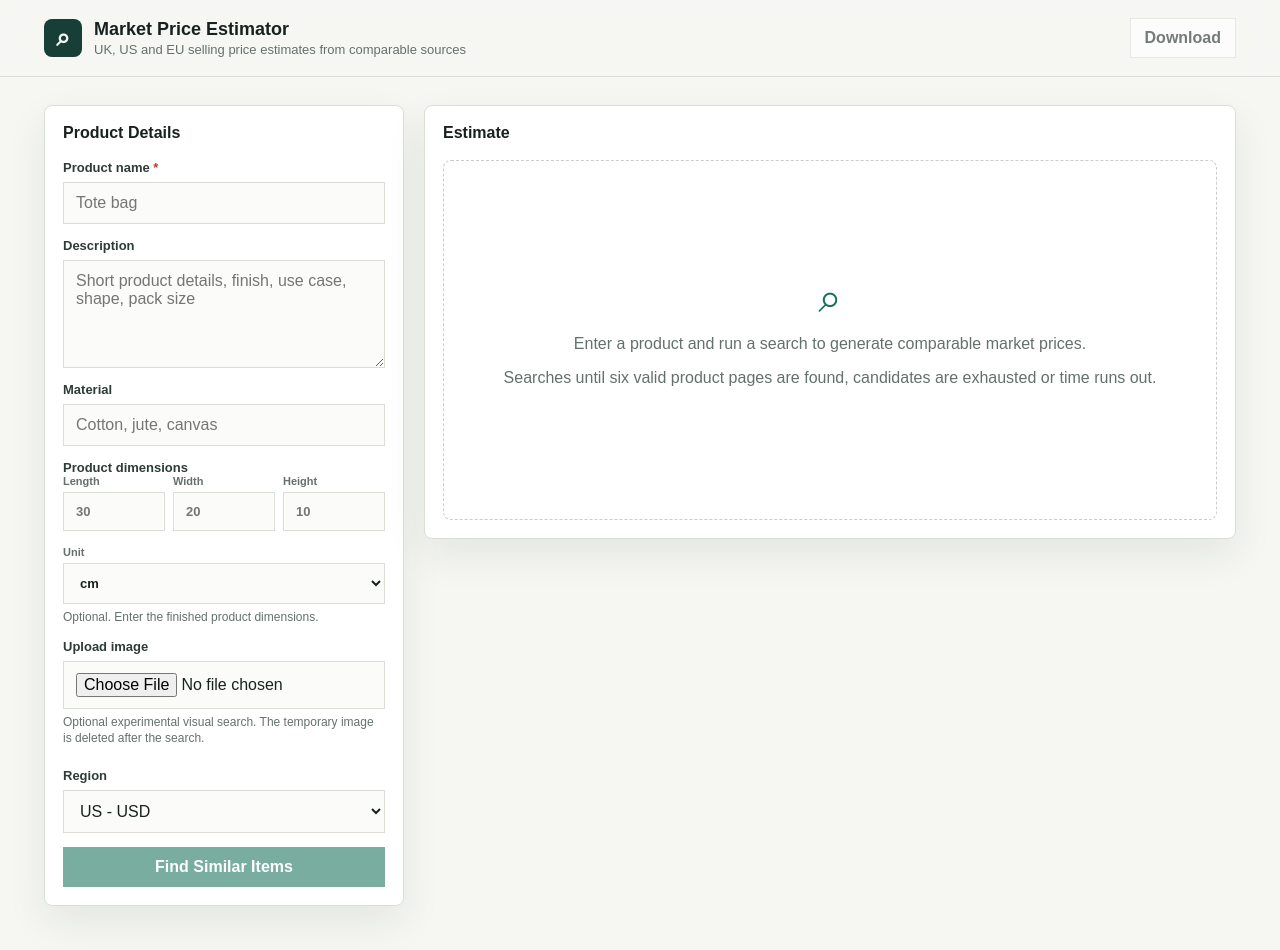
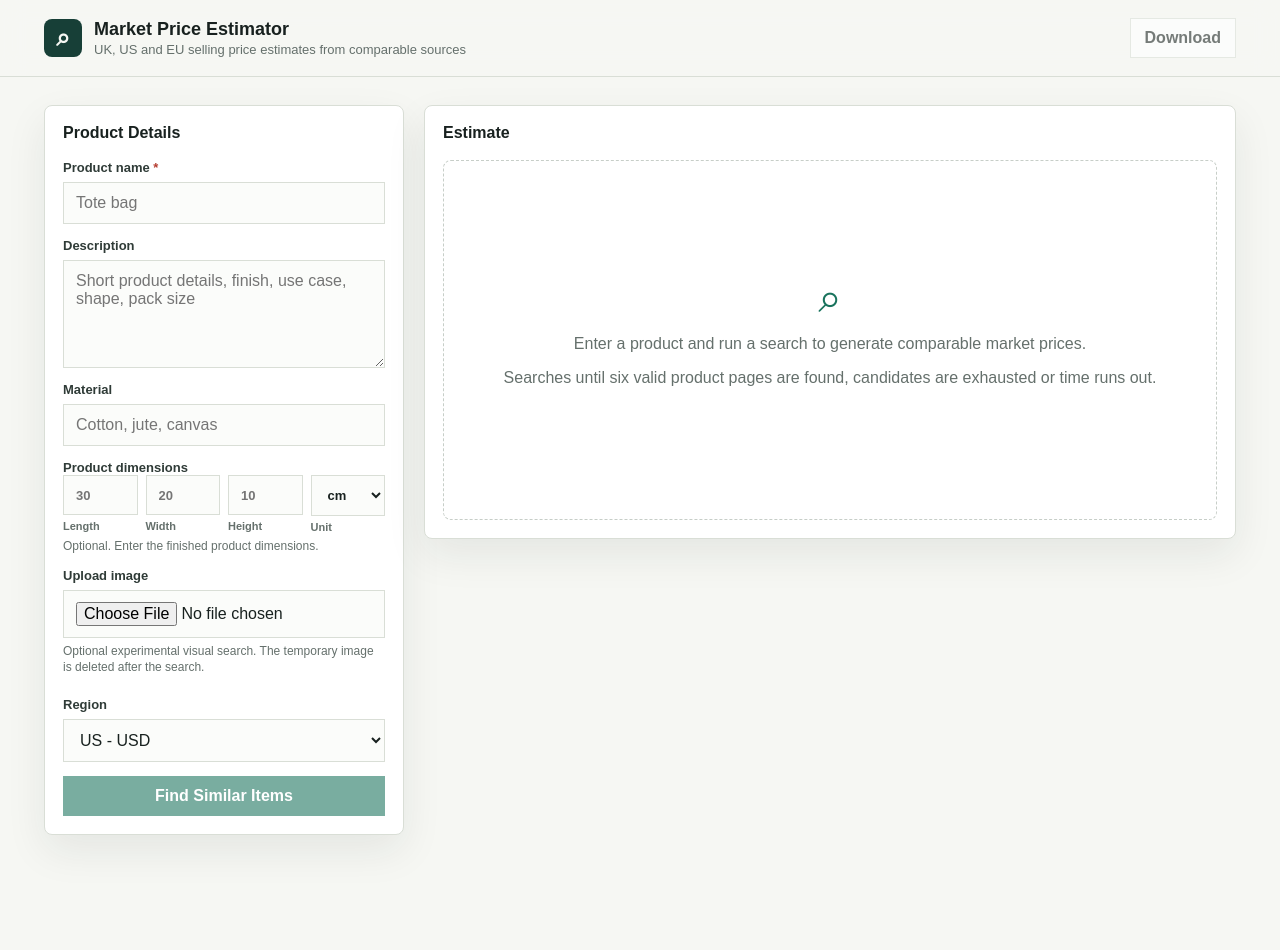
Before and after one commit to purvakshi16/Qalara-Price-Estimate, a Next.js app: page / in a window 1280 px wide. Shown: the top 950 px of the page. After the commit the page ends 883 px from the top, so only its background shows below. Built offline with nearby package versions, Linux system fonts and the light colour scheme.

Commit message:
Place dimension labels below controls

```diff
--- a/app/page.tsx
+++ b/app/page.tsx
@@ -280,28 +280,28 @@ export default function Home() {
                   <legend>Product dimensions</legend>
                   <div className="dimension-grid">
                     <label>
-                      <span>Length</span>
                       <input type="number" min="0" step="any" inputMode="decimal" value={form.dimensionLength}
                         onChange={(event) => setForm({ ...form, dimensionLength: event.target.value })} placeholder="30" />
+                      <span>Length</span>
                     </label>
                     <label>
-                      <span>Width</span>
                       <input type="number" min="0" step="any" inputMode="decimal" value={form.dimensionWidth}
                         onChange={(event) => setForm({ ...form, dimensionWidth: event.target.value })} placeholder="20" />
+                      <span>Width</span>
                     </label>
                     <label>
-                      <span>Height</span>
                       <input type="number" min="0" step="any" inputMode="decimal" value={form.dimensionHeight}
                         onChange={(event) => setForm({ ...form, dimensionHeight: event.target.value })} placeholder="10" />
+                      <span>Height</span>
+                    </label>
+                    <label>
+                      <select value={form.dimensionUnit} onChange={(event) => setForm({ ...form, dimensionUnit: event.target.value })}>
+                        <option value="cm">cm</option>
+                        <option value="in">in</option>
+                      </select>
+                      <span>Unit</span>
                     </label>
                   </div>
-                  <label className="dimension-unit">
-                    <span>Unit</span>
-                    <select value={form.dimensionUnit} onChange={(event) => setForm({ ...form, dimensionUnit: event.target.value })}>
-                      <option value="cm">cm</option>
-                      <option value="in">in</option>
-                    </select>
-                  </label>
                   <p className="field-help">Optional. Enter the finished product dimensions.</p>
                 </fieldset>
                 <div className="field">
--- a/styles.css
+++ b/styles.css
@@ -181,30 +181,20 @@ a {
 
 .dimension-grid {
   display: grid;
-  grid-template-columns: repeat(3, minmax(0, 1fr));
+  grid-template-columns: repeat(4, minmax(0, 1fr));
   gap: 8px;
 }
 
-.dimension-grid label,
-.dimension-unit {
+.dimension-grid label {
   display: grid;
   gap: 5px;
   min-width: 0;
 }
 
-.dimension-grid label span,
-.dimension-unit span {
+.dimension-grid label span {
   color: var(--muted);
   font-size: 11px;
   font-weight: 600;
-}
-
-.dimension-unit {
-  margin-top: 8px;
-}
-
-.dimension-unit select {
-  width: 100%;
 }
 
 .required-mark {
```
